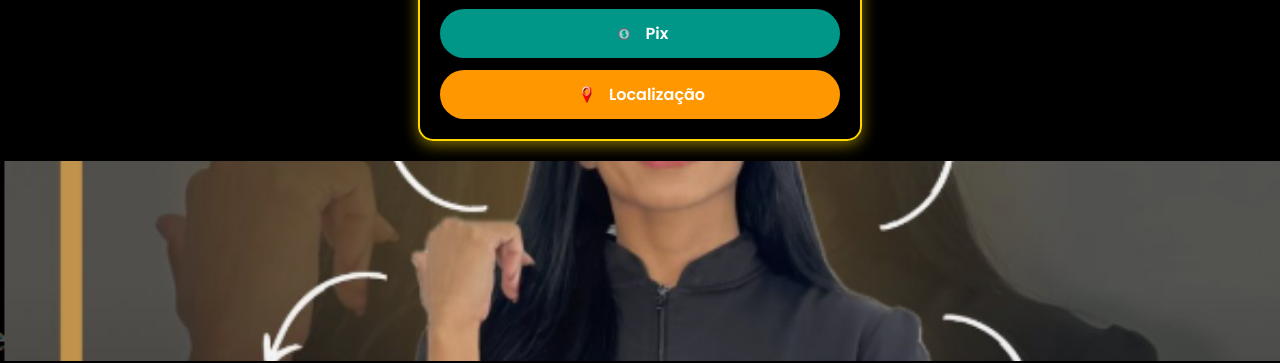
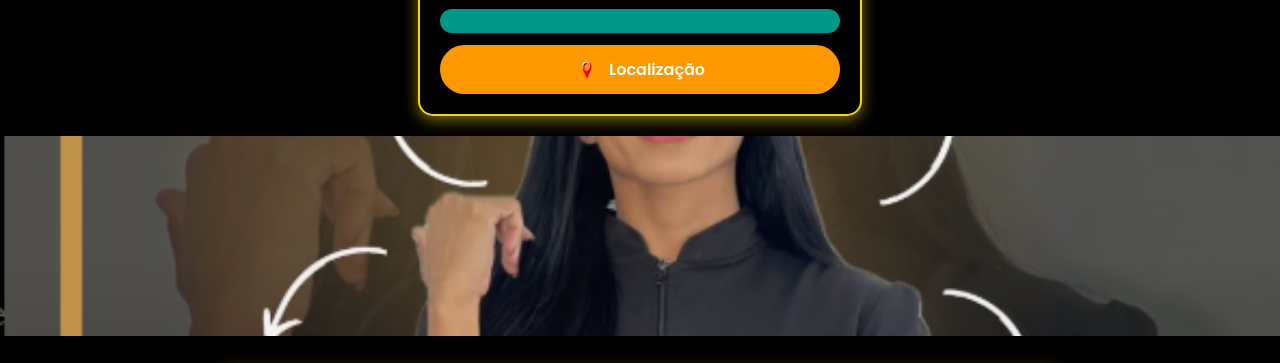
Before and after one commit to aleff26042110/Nosso-espa-o, a plain HTML site: page index.html in a window 1280 px wide. Shown: the part 449-812 px from the top of the page. Drawn offline with nearby package versions, Linux system fonts and the light colour scheme.

Commit message:
Update index.html

```diff
--- a/index.html
+++ b/index.html
@@ -248,7 +248,7 @@
                 <img src="img/whatsap.jpg" alt="WhatsApp"> WhatsApp
             </a>
             <a href="#" class="botao pix" id="abrirModalPix">
-                <img src="/img/pix.png" alt="Pix"> Pix
+
             </a>
             <a href="https://www.google.com.br/maps/dir//-22.9133804,-45.3638776/@-22.9133366,-45.3638454,21z?entry=ttu&g_ep=EgoyMDI1MDEyNi4wIKXMDSoASAFQAw%3D%3D" class="botao localizacao">
                 <img src="img/localizao.png" alt="Localização"> Localização
```
